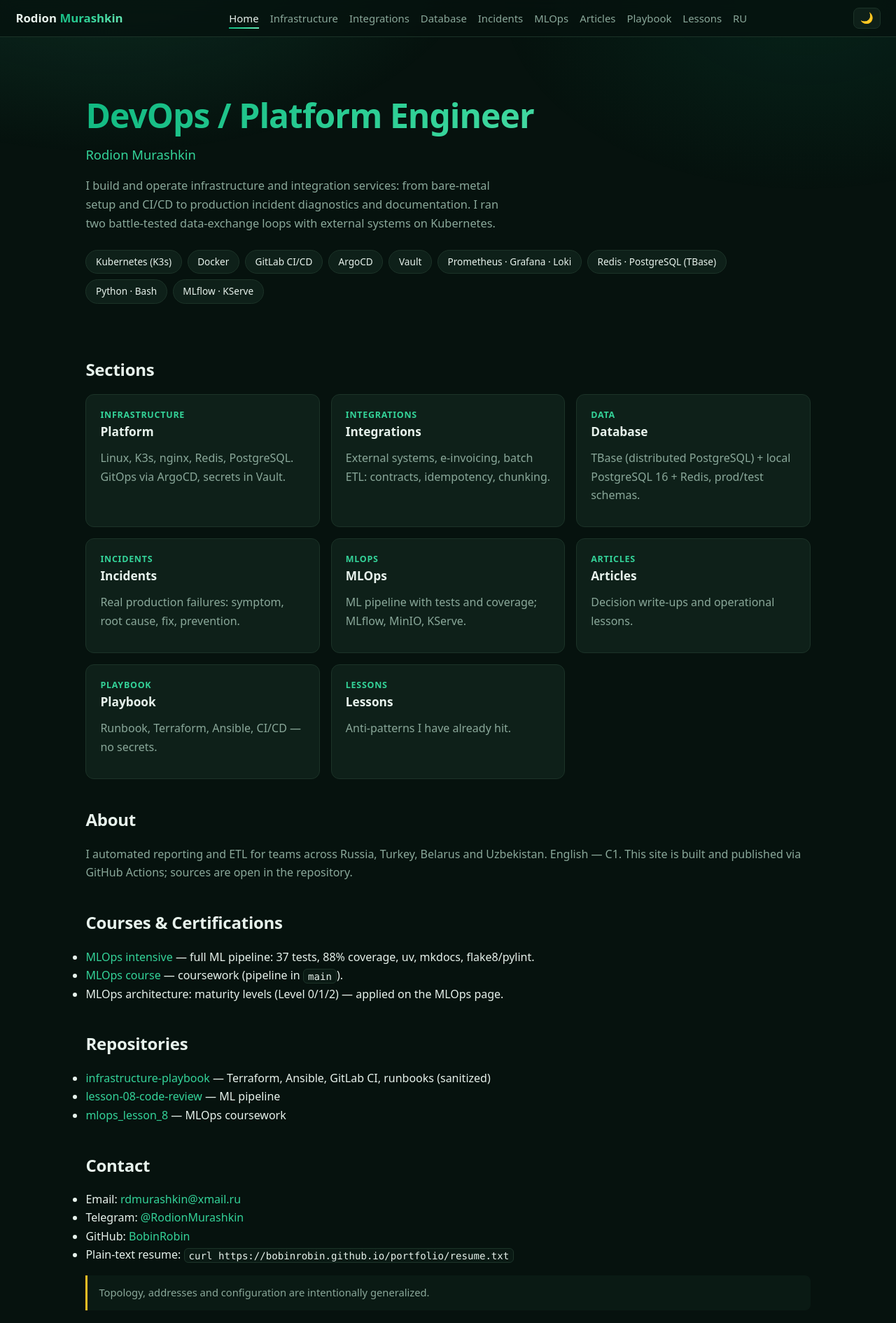
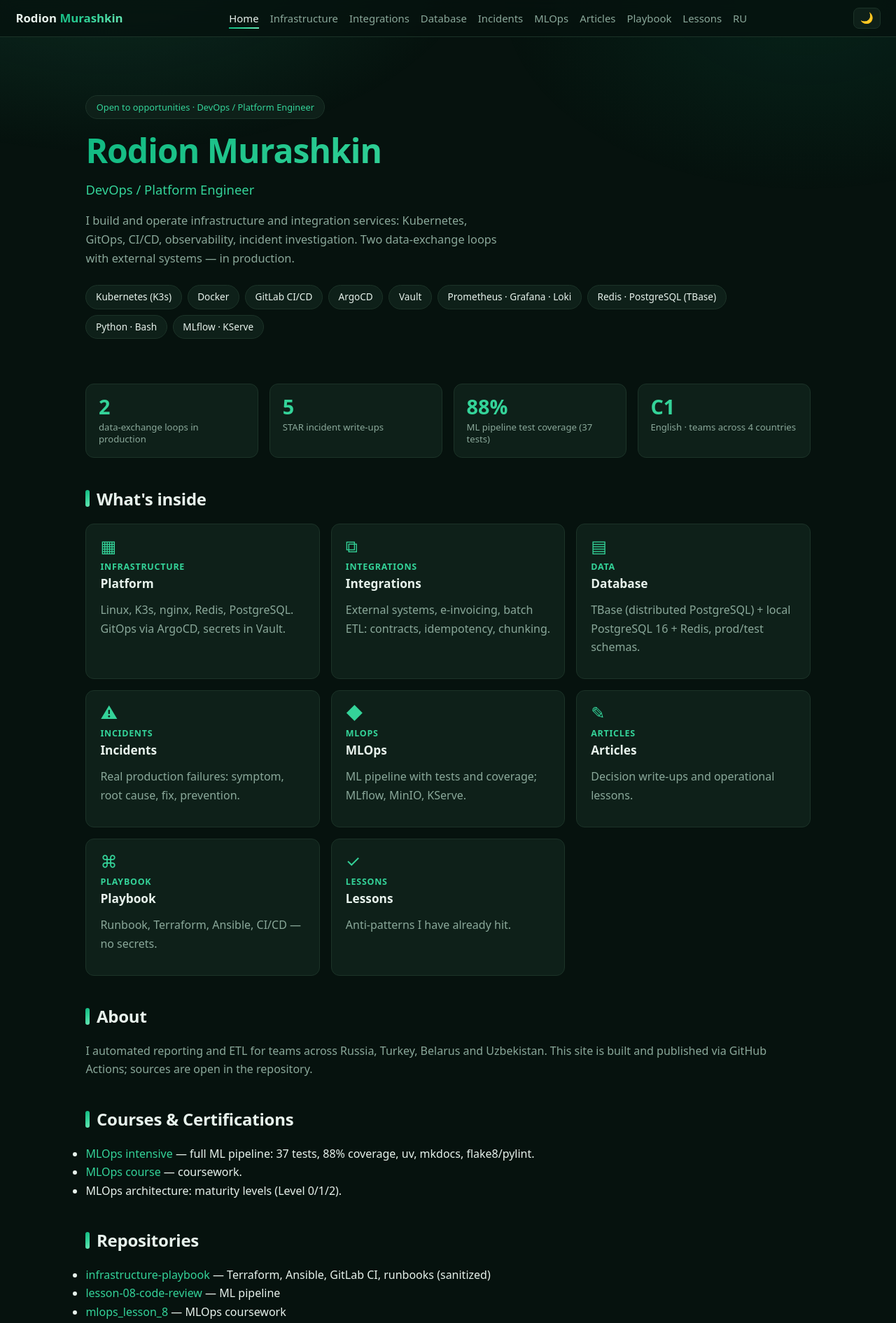
Before and after one commit to BobinRobin/portfolio, a plain HTML site: page index-en.html in a window 1280 px wide. Shown: the top 1890 px of the page at 70% size. Drawn offline with Linux system fonts and the light colour scheme; no server answers.

Commit message:
name once; 30-sec homepage: hero + stats + icons; clean footers

```diff
--- a/assets/css/style.css
+++ b/assets/css/style.css
@@ -122,3 +122,20 @@ footer a { margin:0 .3rem; }
   * { animation:none !important; transition:none !important; }
   .reveal { opacity:1; transform:none; }
 }
+/* --- hero badge --- */
+.hero .badge {
+  display: inline-flex; align-items: center; gap: .4rem;
+  background: var(--card); border: 1px solid var(--border); border-radius: 999px;
+  padding: .35rem .9rem; font-size: .8rem; color: var(--accent); margin-bottom: 1rem;
+}
+/* --- stats strip --- */
+.stats { display: grid; grid-template-columns: repeat(auto-fit, minmax(150px, 1fr)); gap: 1rem; margin: 1.8rem 0 1rem; }
+.stat { background: var(--card); border: 1px solid var(--border); border-radius: 12px; padding: 1rem 1.1rem; }
+.stat b { display: block; font-size: 1.8rem; font-weight: 800; color: var(--accent); line-height: 1.1; }
+.stat span { color: var(--muted); font-size: .82rem; line-height: 1.35; display: block; margin-top: .3rem; }
+/* --- card icons --- */
+.card .icon { font-size: 1.5rem; line-height: 1; color: var(--accent); margin-bottom: .5rem; }
+.card .tag { margin-top: .1rem; }
+/* --- h2 section marker (лёгкий акцент) --- */
+main h2 { display: flex; align-items: center; gap: .6rem; }
+main h2::before { content: ""; width: 6px; height: 24px; border-radius: 3px; background: var(--accent-grad); flex: none; }
--- a/index-en.html
+++ b/index-en.html
@@ -3,8 +3,8 @@
 <head>
 <meta charset="utf-8">
 <meta name="viewport" content="width=device-width, initial-scale=1">
-<title>Rodion Murashkin — DevOps / Platform Engineer · Kubernetes · GitOps · CI/CD · MLOps</title>
-<meta name="description" content="DevOps / Platform Engineer: Kubernetes (K3s), GitOps (ArgoCD), CI/CD, enterprise integrations, STAR incident reviews, MLOps. Battle-tested production integration experience.">
+<title>Rodion Murashkin — DevOps / Platform Engineer</title>
+<meta name="description" content="DevOps / Platform Engineer: Kubernetes (K3s), GitOps (ArgoCD), CI/CD, enterprise integrations, STAR incident reviews, MLOps. Production-proven data-exchange loops.">
 <meta property="og:title" content="Rodion Murashkin — DevOps / Platform Engineer">
 <meta property="og:description" content="Kubernetes, GitOps, CI/CD, integrations, STAR incidents, MLOps. Platform engineer portfolio.">
 <meta property="og:type" content="website">
@@ -14,8 +14,7 @@
 </head>
 <body>
 <header class="nav">
-  <a class="brand" href="index-en.html">Rodion <span>Murashkin</span></a>
-  <nav class="links">
+  <a class="brand" href="index-en.html">Rodion <span>Murashkin</span></a>  <nav class="links">
     <a href="index-en.html">Home</a>
     <a href="infrastructure-en.html">Infrastructure</a>
     <a href="integrations-en.html">Integrations</a>
@@ -25,35 +24,40 @@
     <a href="articles-en.html">Articles</a>
     <a href="playbook-en.html">Playbook</a>
     <a href="lessons-en.html">Lessons</a>
-  </nav>
-</header>
+  </nav></header>
 <main>
   <section class="hero">
-    <h1>DevOps / Platform Engineer</h1>
-    <div class="sub">Rodion Murashkin</div>
-    <p>I build and operate infrastructure and integration services: from bare-metal setup and CI/CD to production incident diagnostics and documentation. I ran two battle-tested data-exchange loops with external systems on Kubernetes.</p>
+    <div class="badge">Open to opportunities · DevOps / Platform Engineer</div>
+    <h1>Rodion Murashkin</h1>
+    <div class="sub">DevOps / Platform Engineer</div>
+    <p>I build and operate infrastructure and integration services: Kubernetes, GitOps, CI/CD, observability, incident investigation. Two data-exchange loops with external systems — in production.</p>
     <div class="chips">
       <span class="chip">Kubernetes (K3s)</span><span class="chip">Docker</span><span class="chip">GitLab CI/CD</span><span class="chip">ArgoCD</span><span class="chip">Vault</span><span class="chip">Prometheus · Grafana · Loki</span><span class="chip">Redis · PostgreSQL (TBase)</span><span class="chip">Python · Bash</span><span class="chip">MLflow · KServe</span>
     </div>
   </section>
-  <h2>Sections</h2>
+
+  <section class="stats">
+    <div class="stat"><b>2</b><span>data-exchange loops in production</span></div>
+    <div class="stat"><b>5</b><span>STAR incident write-ups</span></div>
+    <div class="stat"><b>88%</b><span>ML pipeline test coverage (37 tests)</span></div>
+    <div class="stat"><b>C1</b><span>English · teams across 4 countries</span></div>
+  </section>  <h2>What's inside</h2>
   <div class="grid">
-    <a class="card" href="infrastructure-en.html"><div class="tag">Infrastructure</div><h3>Platform</h3><p>Linux, K3s, nginx, Redis, PostgreSQL. GitOps via ArgoCD, secrets in Vault.</p></a>
-    <a class="card" href="integrations-en.html"><div class="tag">Integrations</div><h3>Integrations</h3><p>External systems, e-invoicing, batch ETL: contracts, idempotency, chunking.</p></a>
-    <a class="card" href="database-en.html"><div class="tag">Data</div><h3>Database</h3><p>TBase (distributed PostgreSQL) + local PostgreSQL 16 + Redis, prod/test schemas.</p></a>
-    <a class="card" href="incidents-en.html"><div class="tag">Incidents</div><h3>Incidents</h3><p>Real production failures: symptom, root cause, fix, prevention.</p></a>
-    <a class="card" href="mlops-en.html"><div class="tag">MLOps</div><h3>MLOps</h3><p>ML pipeline with tests and coverage; MLflow, MinIO, KServe.</p></a>
-    <a class="card" href="articles-en.html"><div class="tag">Articles</div><h3>Articles</h3><p>Decision write-ups and operational lessons.</p></a>
-    <a class="card" href="playbook-en.html"><div class="tag">Playbook</div><h3>Playbook</h3><p>Runbook, Terraform, Ansible, CI/CD — no secrets.</p></a>
-    <a class="card" href="lessons-en.html"><div class="tag">Lessons</div><h3>Lessons</h3><p>Anti-patterns I have already hit.</p></a>
-  </div>
-  <h2>About</h2>
-  <p>I automated reporting and ETL for teams across Russia, Turkey, Belarus and Uzbekistan. English — C1. This site is built and published via GitHub Actions; sources are open in the repository.</p>
+    <a class="card" href="infrastructure-en.html"><div class="icon">▦</div><div class="tag">Infrastructure</div><h3>Platform</h3><p>Linux, K3s, nginx, Redis, PostgreSQL. GitOps via ArgoCD, secrets in Vault.</p></a>
+    <a class="card" href="integrations-en.html"><div class="icon">⧉</div><div class="tag">Integrations</div><h3>Integrations</h3><p>External systems, e-invoicing, batch ETL: contracts, idempotency, chunking.</p></a>
+    <a class="card" href="database-en.html"><div class="icon">▤</div><div class="tag">Data</div><h3>Database</h3><p>TBase (distributed PostgreSQL) + local PostgreSQL 16 + Redis, prod/test schemas.</p></a>
+    <a class="card" href="incidents-en.html"><div class="icon">⚠</div><div class="tag">Incidents</div><h3>Incidents</h3><p>Real production failures: symptom, root cause, fix, prevention.</p></a>
+    <a class="card" href="mlops-en.html"><div class="icon">◆</div><div class="tag">MLOps</div><h3>MLOps</h3><p>ML pipeline with tests and coverage; MLflow, MinIO, KServe.</p></a>
+    <a class="card" href="articles-en.html"><div class="icon">✎</div><div class="tag">Articles</div><h3>Articles</h3><p>Decision write-ups and operational lessons.</p></a>
+    <a class="card" href="playbook-en.html"><div class="icon">⌘</div><div class="tag">Playbook</div><h3>Playbook</h3><p>Runbook, Terraform, Ansible, CI/CD — no secrets.</p></a>
+    <a class="card" href="lessons-en.html"><div class="icon">✓</div><div class="tag">Lessons</div><h3>Lessons</h3><p>Anti-patterns I have already hit.</p></a>
+  </div>  <h2>About</h2>
+  <p>I automated reporting and ETL for teams across Russia, Turkey, Belarus and Uzbekistan. This site is built and published via GitHub Actions; sources are open in the repository.</p>
   <h2>Courses &amp; Certifications</h2>
   <ul>
     <li><a href="https://github.com/BobinRobin/lesson-08-code-review">MLOps intensive</a> — full ML pipeline: 37 tests, 88% coverage, uv, mkdocs, flake8/pylint.</li>
-    <li><a href="https://github.com/BobinRobin/mlops_lesson_8">MLOps course</a> — coursework (pipeline in <code>main</code>).</li>
-    <li>MLOps architecture: maturity levels (Level 0/1/2) — applied on the MLOps page.</li>
+    <li><a href="https://github.com/BobinRobin/mlops_lesson_8">MLOps course</a> — coursework.</li>
+    <li>MLOps architecture: maturity levels (Level 0/1/2).</li>
   </ul>
   <h2>Repositories</h2>
   <ul>
@@ -70,7 +74,7 @@
   </ul>
   <div class="note">Topology, addresses and configuration are intentionally generalized.</div>
 </main>
-<footer>© <span data-year>2026</span> Rodion Murashkin · <a href="https://github.com/BobinRobin">GitHub</a></footer>
+<footer>© <span data-year>2026</span> · <a href="https://github.com/BobinRobin">GitHub</a></footer>
 <script src="assets/js/main.js"></script>
 </body>
 </html>
```
Also changed, not shown: articles-en.html (+2 -2 lines), articles.html (+2 -2 lines), database-en.html (+2 -2 lines), database.html (+2 -2 lines), incidents-en.html (+2 -2 lines), incidents.html (+2 -2 lines), index.html (+29 -25 lines), infrastructure-en.html (+2 -2 lines), infrastructure.html (+2 -2 lines), integrations-en.html (+2 -2 lines), integrations.html (+2 -2 lines), lessons-en.html (+2 -2 lines), lessons.html (+2 -2 lines), mlops-en.html (+2 -2 lines), 3 more files.
